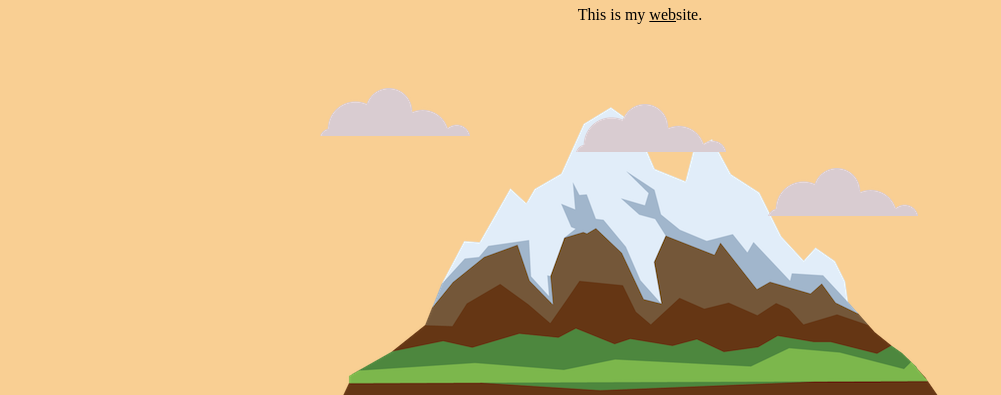
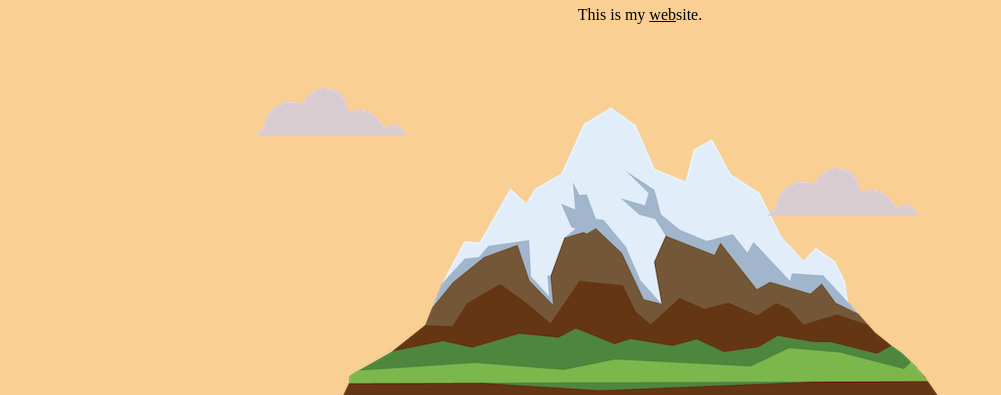
Before and after one commit to DWBar/Website, a plain HTML site: page index.html in a window 1280 px wide. Shown: the part 152-547 px from the top of the page, without its empty margins (0-1001 px from the left). Drawn offline with Linux system fonts and the light colour scheme.

```diff
--- a/CSS/styles.css
+++ b/CSS/styles.css
@@ -15,14 +15,11 @@ span {
   text-decoration: underline;
 }
 
-
-
 /********************************CLASS SELECTOR*******************************/
 .bottom-container {
-height: 200px;
-width: 200px;
-background-color: #F9E4C8;
-
+  height: 200px;
+  width: 200px;
+  background-color: #F9E4C8;
 }
 
 .middle-container {
@@ -39,14 +36,14 @@ background-color: #F9E4C8;
 
 .bottom-cloud-left {
   position: absolute;
-  left: 25%;
+  left: 20%;
   top: 30%;
 }
 
 .bottom-cloud-center {
   position: absolute;
-  left: 45%;
-  top: 32%;
+  left: 55%;
+  top: 5%;
 }
 
 .bottom-cloud-right {
```
Also changed, not shown: Fonts/Merriweather-Black.ttf (added), Fonts/Merriweather-BlackItalic.ttf (added), Fonts/Merriweather-Bold.ttf (added), Fonts/Merriweather-BoldItalic.ttf (added), Fonts/Merriweather-Italic.ttf (added), Fonts/Merriweather-Light.ttf (added), Fonts/Merriweather-LightItalic.ttf (added), Fonts/Merriweather-Regular.ttf (added), index.html (indentation only), 1 other file.
